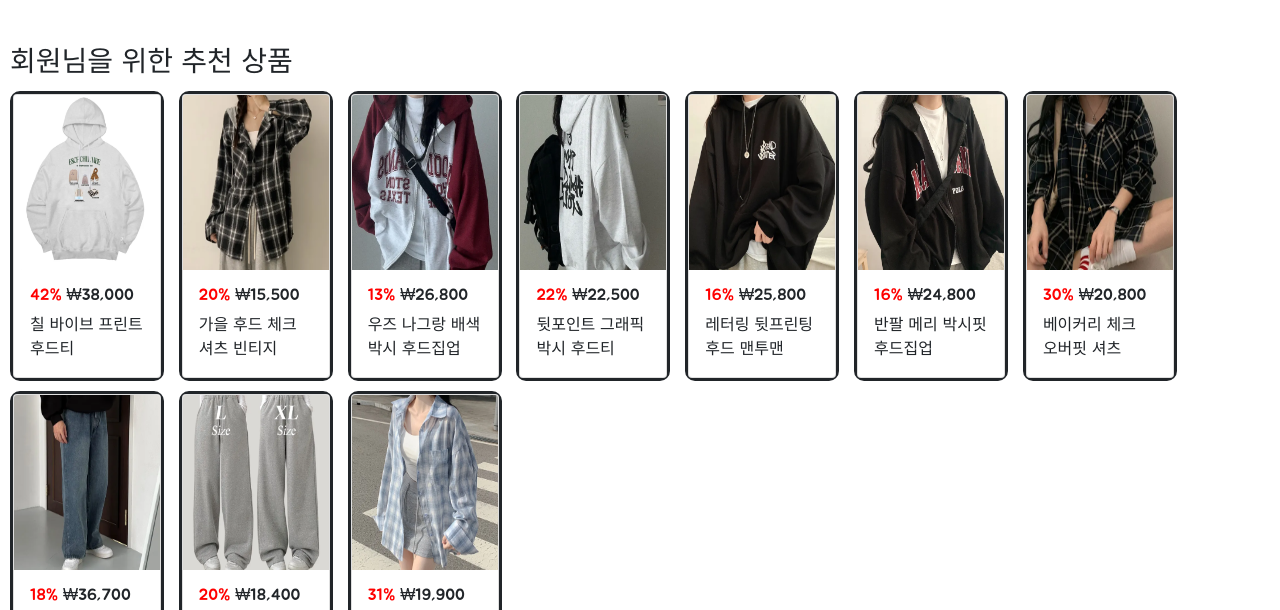
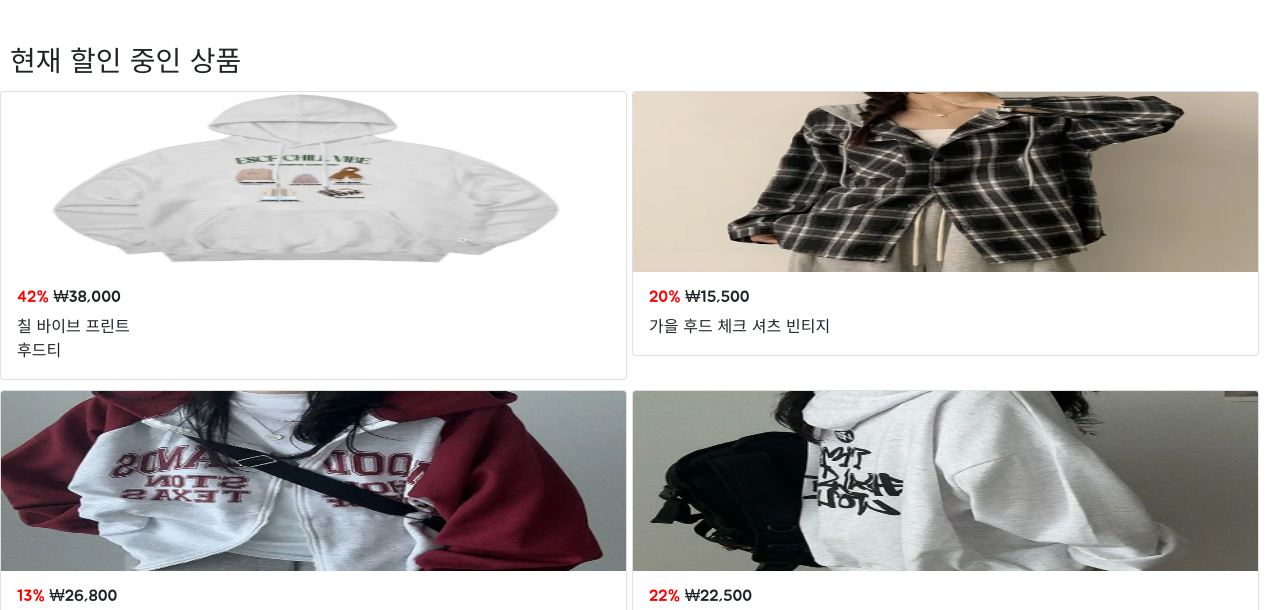
Before and after one commit to mar1mo0/jjapbly, a plain HTML site: page index.html in a window 1280 px wide. Shown: the part 148-758 px from the top of the page. Drawn offline with nearby package versions, Linux system fonts and the light colour scheme.

Commit message:
final css

```diff
--- a/index.html
+++ b/index.html
@@ -32,7 +32,7 @@
   </header>
   <div class="title">
     <h1>JJapbly</h1>
-    <h3 class="Suggestion">회원님을 위한 추천 상품</h3>
+    <h3 class="Suggestion">현재 할인 중인 상품</h3>
   </div>
   <div class="list-parent">
     <div class="list">
--- a/pages/bottom/style.css
+++ b/pages/bottom/style.css
@@ -7,14 +7,18 @@ body {
     font-family: Jua, sans-serif;
 }
 .list{
-    width: 156px;
-    border: 3px solid;
+    width: 49%;
     border-radius: 10px;
-    margin: 20px;
+    margin-left: 0px;
+    margin-bottom: 10px;
     display: inline-block;
     text-align: start;
-    height: px;
 }
+
+.list-parent {
+    width: 100%;
+}
+
 
 img {
     height: 175px;
--- a/pages/top/style.css
+++ b/pages/top/style.css
@@ -7,17 +7,20 @@ body {
     font-family: Jua, sans-serif;
 }
 .list{
-    width: 156px;
-    border: 3px solid;
+    width: 49%;
     border-radius: 10px;
-    margin: 20px;
+    margin-left: 0px;
+    margin-bottom: 10px;
     display: inline-block;
     text-align: start;
-    height: px;
+}
+
+.list-parent {
+    width: 100%;
 }
 
 img {
-    height: 175px;
+    height: 200px;
 }
 /* class 안에 class 정의방법 알아보기 */
 
--- a/style.css
+++ b/style.css
@@ -7,14 +7,17 @@ body {
     font-family: Jua, sans-serif;
 }
 .list{
-    width: 154px;
-    border: 3px solid;
+    width: 49%;
+    height:auto;
     border-radius: 10px;
-    margin-left: 10px;
+    margin-left: 0px;
     margin-bottom: 10px;
     display: inline-block;
     text-align: start;
-    height: px;
+}
+
+.list-parent {
+    width: 100%;
 }
 
 .Suggestion {
@@ -25,6 +28,7 @@ body {
 .discount{
     color: red;
 }
-img{
-    height: 175px;
+
+img {
+    height: 180px;
 }
```
